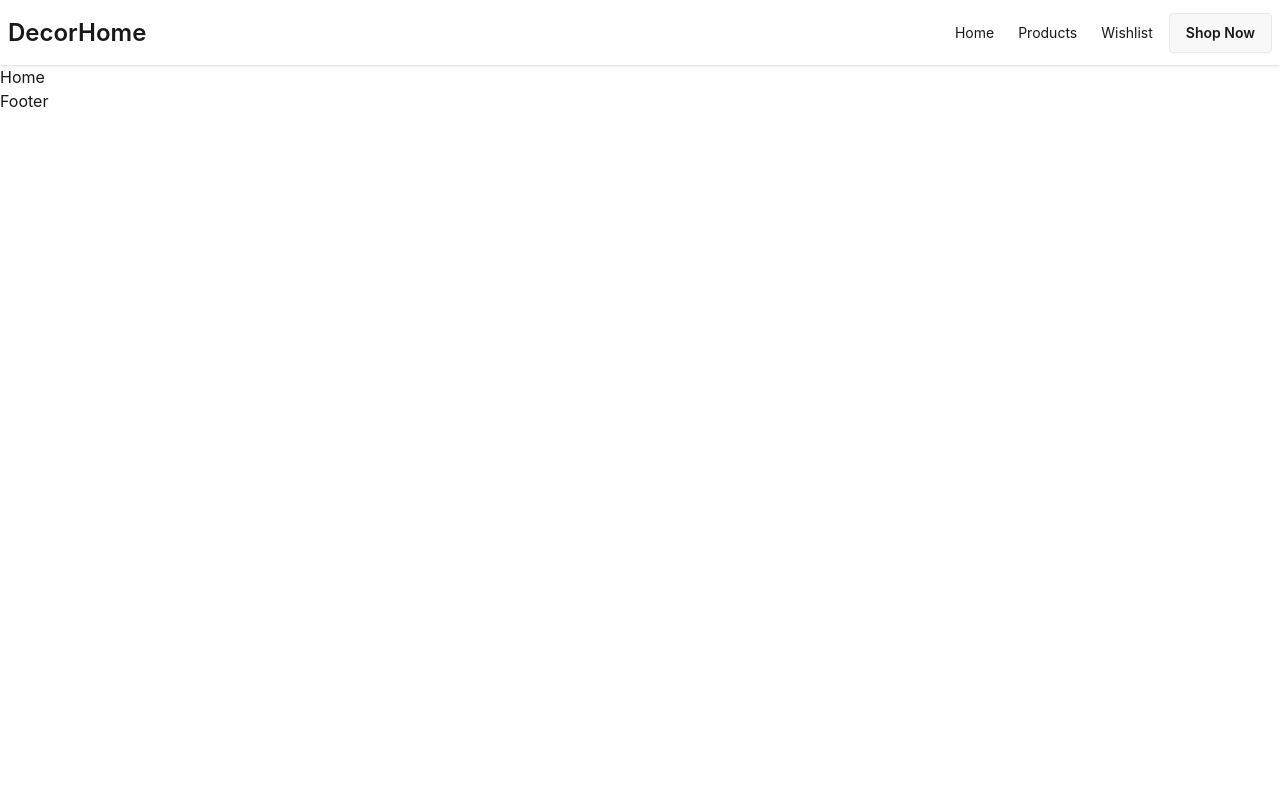
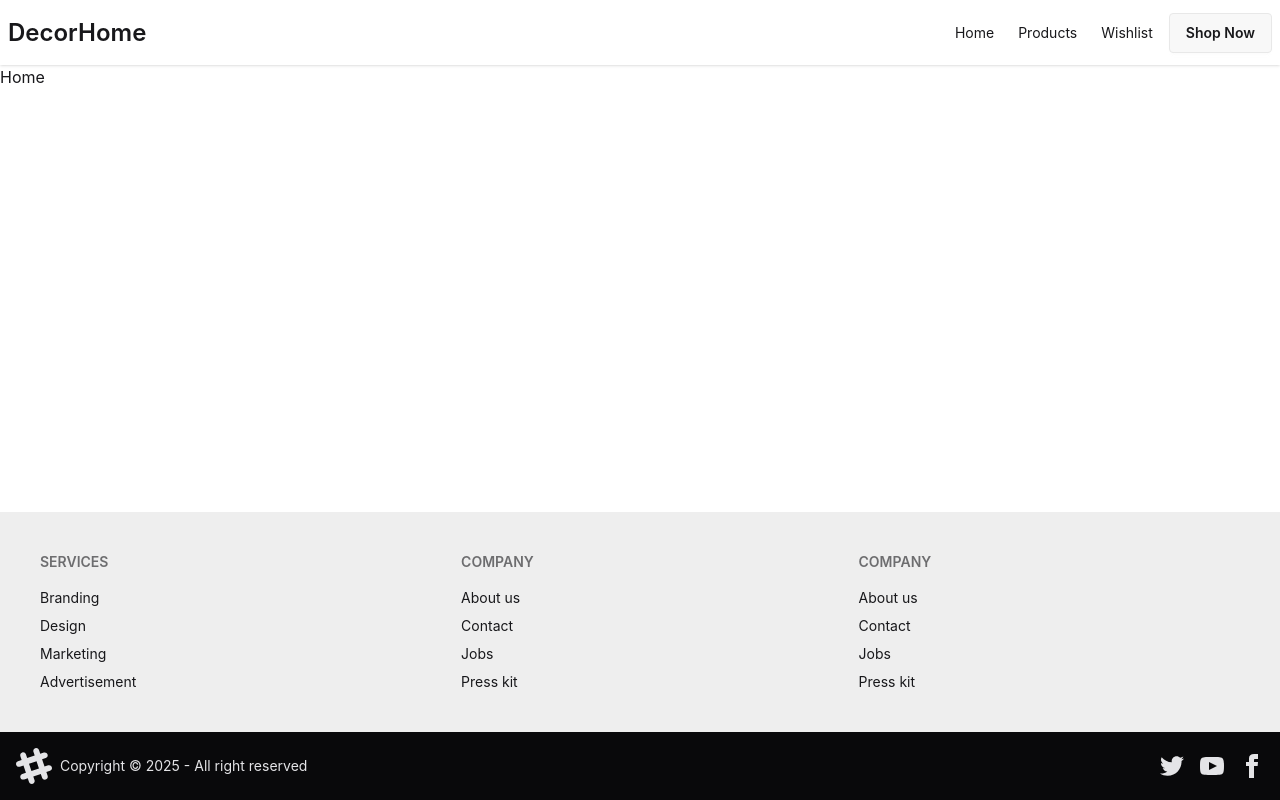
Before and after one commit to abd-005/DecorHome, a React (Vite) app: page / in a window 1280 px wide. Built offline with nearby package versions, Linux system fonts and the light colour scheme.

Commit message:
Footer added

```diff
--- a/src/Components/Footer.jsx
+++ b/src/Components/Footer.jsx
@@ -1,11 +1,84 @@
-import React from 'react';
+import React from "react";
 
 const Footer = () => {
-    return (
-        <div>
-            Footer
-        </div>
-    );
+  return (
+    <div>
+      <footer className="footer sm:footer-horizontal bg-base-300 text-base-content p-10">
+  <nav>
+    <h6 className="footer-title">Services</h6>
+    <a className="link link-hover">Branding</a>
+    <a className="link link-hover">Design</a>
+    <a className="link link-hover">Marketing</a>
+    <a className="link link-hover">Advertisement</a>
+  </nav>
+  <nav>
+    <h6 className="footer-title">Company</h6>
+    <a className="link link-hover">About us</a>
+    <a className="link link-hover">Contact</a>
+    <a className="link link-hover">Jobs</a>
+    <a className="link link-hover">Press kit</a>
+  </nav>
+  <nav>
+    <h6 className="footer-title">Company</h6>
+    <a className="link link-hover">About us</a>
+    <a className="link link-hover">Contact</a>
+    <a className="link link-hover">Jobs</a>
+    <a className="link link-hover">Press kit</a>
+  </nav>
+</footer>
+<footer className="footer sm:footer-horizontal bg-neutral text-neutral-content items-center p-4">
+  <aside className="grid-flow-col items-center">
+    <svg
+      width="36"
+      height="36"
+      viewBox="0 0 24 24"
+      xmlns="http://www.w3.org/2000/svg"
+      fillRule="evenodd"
+      clipRule="evenodd"
+      className="fill-current">
+      <path
+        d="M22.672 15.226l-2.432.811.841 2.515c.33 1.019-.209 2.127-1.23 2.456-1.15.325-2.148-.321-2.463-1.226l-.84-2.518-5.013 1.677.84 2.517c.391 1.203-.434 2.542-1.831 2.542-.88 0-1.601-.564-1.86-1.314l-.842-2.516-2.431.809c-1.135.328-2.145-.317-2.463-1.229-.329-1.018.211-2.127 1.231-2.456l2.432-.809-1.621-4.823-2.432.808c-1.355.384-2.558-.59-2.558-1.839 0-.817.509-1.582 1.327-1.846l2.433-.809-.842-2.515c-.33-1.02.211-2.129 1.232-2.458 1.02-.329 2.13.209 2.461 1.229l.842 2.515 5.011-1.677-.839-2.517c-.403-1.238.484-2.553 1.843-2.553.819 0 1.585.509 1.85 1.326l.841 2.517 2.431-.81c1.02-.33 2.131.211 2.461 1.229.332 1.018-.21 2.126-1.23 2.456l-2.433.809 1.622 4.823 2.433-.809c1.242-.401 2.557.484 2.557 1.838 0 .819-.51 1.583-1.328 1.847m-8.992-6.428l-5.01 1.675 1.619 4.828 5.011-1.674-1.62-4.829z"></path>
+    </svg>
+    <p>Copyright © {new Date().getFullYear()} - All right reserved</p>
+  </aside>
+  <nav className="grid-flow-col gap-4 md:place-self-center md:justify-self-end">
+    <a>
+      <svg
+        xmlns="http://www.w3.org/2000/svg"
+        width="24"
+        height="24"
+        viewBox="0 0 24 24"
+        className="fill-current">
+        <path
+          d="M24 4.557c-.883.392-1.832.656-2.828.775 1.017-.609 1.798-1.574 2.165-2.724-.951.564-2.005.974-3.127 1.195-.897-.957-2.178-1.555-3.594-1.555-3.179 0-5.515 2.966-4.797 6.045-4.091-.205-7.719-2.165-10.148-5.144-1.29 2.213-.669 5.108 1.523 6.574-.806-.026-1.566-.247-2.229-.616-.054 2.281 1.581 4.415 3.949 4.89-.693.188-1.452.232-2.224.084.626 1.956 2.444 3.379 4.6 3.419-2.07 1.623-4.678 2.348-7.29 2.04 2.179 1.397 4.768 2.212 7.548 2.212 9.142 0 14.307-7.721 13.995-14.646.962-.695 1.797-1.562 2.457-2.549z"></path>
+      </svg>
+    </a>
+    <a>
+      <svg
+        xmlns="http://www.w3.org/2000/svg"
+        width="24"
+        height="24"
+        viewBox="0 0 24 24"
+        className="fill-current">
+        <path
+          d="M19.615 3.184c-3.604-.246-11.631-.245-15.23 0-3.897.266-4.356 2.62-4.385 8.816.029 6.185.484 8.549 4.385 8.816 3.6.245 11.626.246 15.23 0 3.897-.266 4.356-2.62 4.385-8.816-.029-6.185-.484-8.549-4.385-8.816zm-10.615 12.816v-8l8 3.993-8 4.007z"></path>
+      </svg>
+    </a>
+    <a>
+      <svg
+        xmlns="http://www.w3.org/2000/svg"
+        width="24"
+        height="24"
+        viewBox="0 0 24 24"
+        className="fill-current">
+        <path
+          d="M9 8h-3v4h3v12h5v-12h3.642l.358-4h-4v-1.667c0-.955.192-1.333 1.115-1.333h2.885v-5h-3.808c-3.596 0-5.192 1.583-5.192 4.615v3.385z"></path>
+      </svg>
+    </a>
+  </nav>
+</footer>
+    </div>
+  );
 };
 
 export default Footer;
--- a/src/Layouts/MainLayout.jsx
+++ b/src/Layouts/MainLayout.jsx
@@ -6,9 +6,11 @@
 
 const MainLayout = () => {
     return (
-        <div>
+        <div className='flex flex-col min-h-screen'>
             <Navbar/>
-            <Outlet/>
+            <div className='flex-1'>
+                <Outlet/>
+            </div>
             <Footer/>
         </div>
     );
--- a/src/Pages/ErrorPage.jsx
+++ b/src/Pages/ErrorPage.jsx
@@ -1,11 +1,19 @@
 import React from 'react';
 import { useRouteError } from 'react-router';
+import Navbar from '../components/Navbar';
+import Footer from '../components/Footer';
 
 const ErrorPage = () => {
     const error = useRouteError();
+    return(
 
-  return <div>{error.message}</div>;
-
+        <div className='flex flex-col min-h-screen'>
+        <Navbar/>
+        <div className='flex-1'>{error.message}</div>;
+        {/* <div className='flex-1'>404</div> */}
+        <Footer/>
+        </div>
+    )
 };
 
 export default ErrorPage;
```
